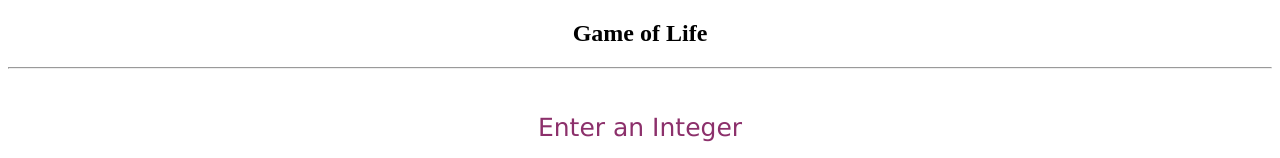
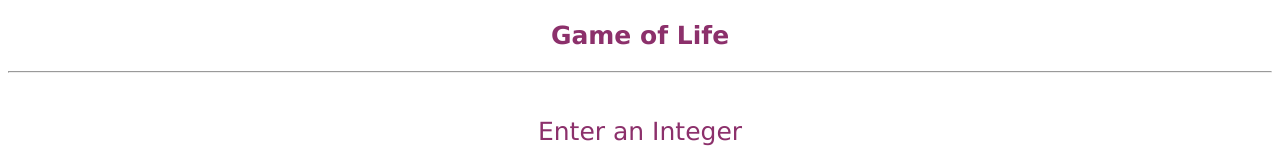
Before and after one commit to aliwtw/zero, a plain HTML site: page index.html in a window 1280 px wide. Shown: the top 158 px of the page. Drawn offline with Linux system fonts and the light colour scheme.

Commit message:
Update index.html

```diff
--- a/index.html
+++ b/index.html
@@ -67,7 +67,7 @@
       display:none;
     }
 
-    label {
+    label, h2 {
       font-family: Verdana;
       animation-name: color;
       animation-duration: 3s;
```
